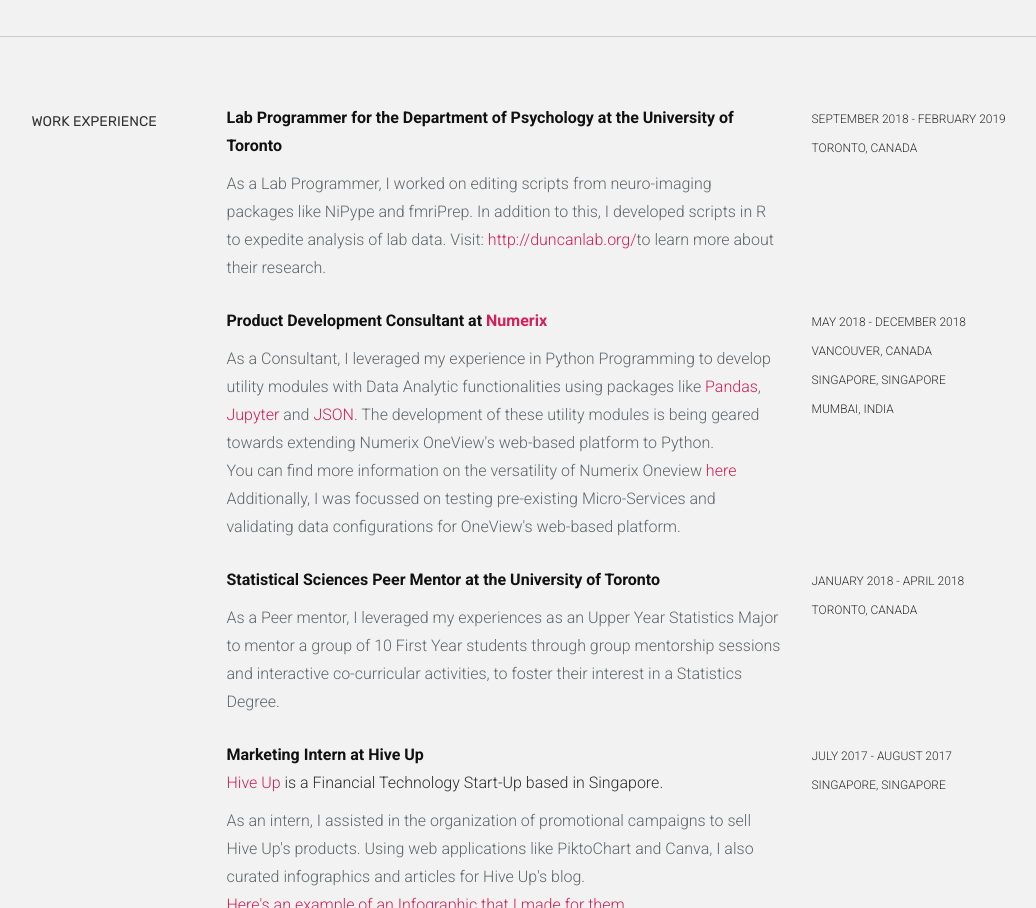
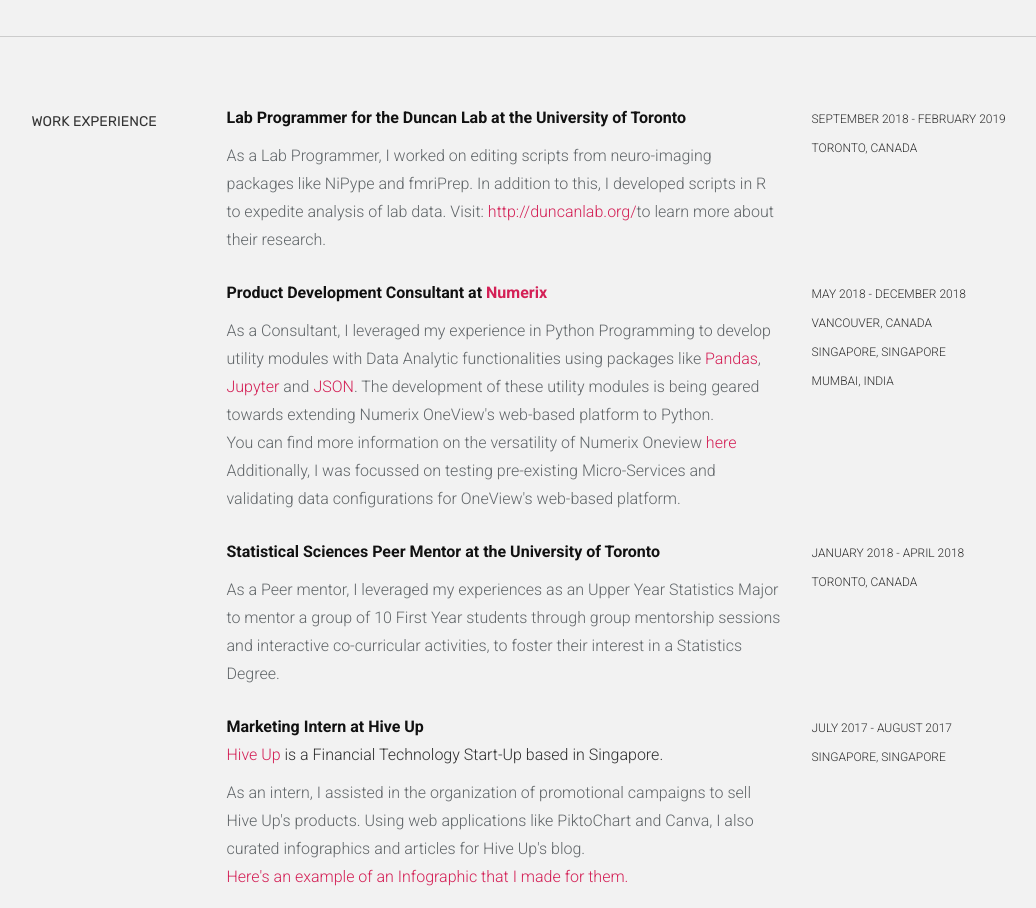
Before and after one commit to sneha-dg/sneha-dg.github.io, a plain HTML site: page index.html in a window 1280 px wide. Shown: the part 1745-2653 px from the top of the page, without its empty margins (136-1172 px from the left). Drawn offline with Linux system fonts and the light colour scheme.

Commit message:
Update index.html

```diff
--- a/index.html
+++ b/index.html
@@ -186,7 +186,7 @@
         <!-- EDIT: work line 1 -->
         <div class="col-lg-6">
           <p class="tight">
-              <t>Lab Programmer for the Department of Psychology at the University of Toronto</t><br />
+              <t>Lab Programmer for the Duncan Lab at the University of Toronto</t><br />
           </p>
           <p>
               <more>
```
